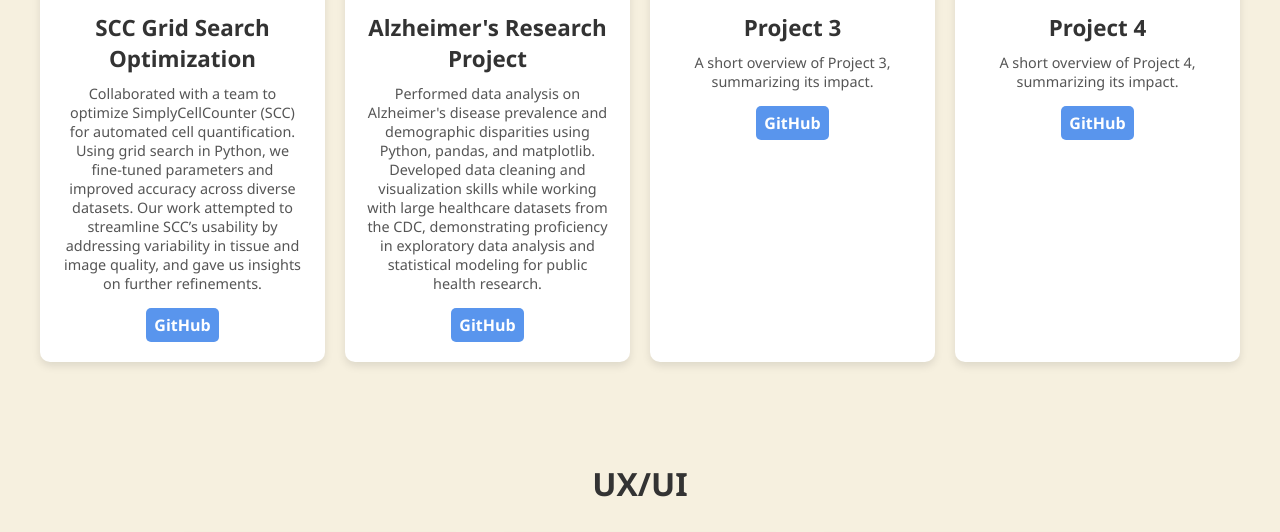
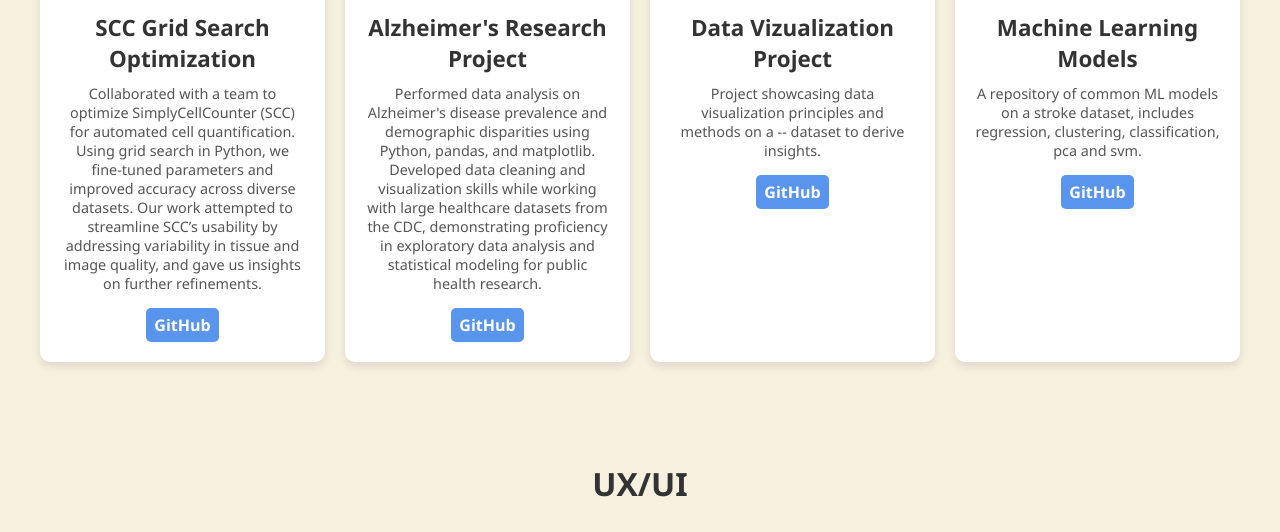
Before and after one commit to Saikeertanagubbala/portfolio-website, a website: page src/pages/projects.html in a window 1280 px wide. Shown: the part 168-700 px from the top of the page. Drawn offline with Linux system fonts and the light colour scheme.

```diff
--- a/src/pages/projects.html
+++ b/src/pages/projects.html
@@ -35,14 +35,14 @@
                 </div>
                 <div class="project-item">
                     <img src="path/to/thumbnail3.jpg" alt="Project 3 Thumbnail">
-                    <h3>Project 3</h3>
-                    <p>A short overview of Project 3, summarizing its impact.</p>
+                    <h3>Data Vizualization Project</h3>
+                    <p>Project showcasing data visualization principles and methods on a -- dataset to derive insights.</p>
                     <a href="https://github.com/yourprofile/project3" target="_blank">GitHub</a>
                 </div>
                 <div class="project-item">
                     <img src="path/to/thumbnail3.jpg" alt="Project 3 Thumbnail">
-                    <h3>Project 4</h3>
-                    <p>A short overview of Project 4, summarizing its impact.</p>
+                    <h3>Machine Learning Models</h3>
+                    <p>A repository of common ML models on a stroke dataset, includes regression, clustering, classification, pca and svm.</p>
                     <a href="https://github.com/yourprofile/project3" target="_blank">GitHub</a>
                 </div>
             </div>
```
Also changed, not shown: src/index.html (+2 -1 lines), src/favicon.ico (added).
